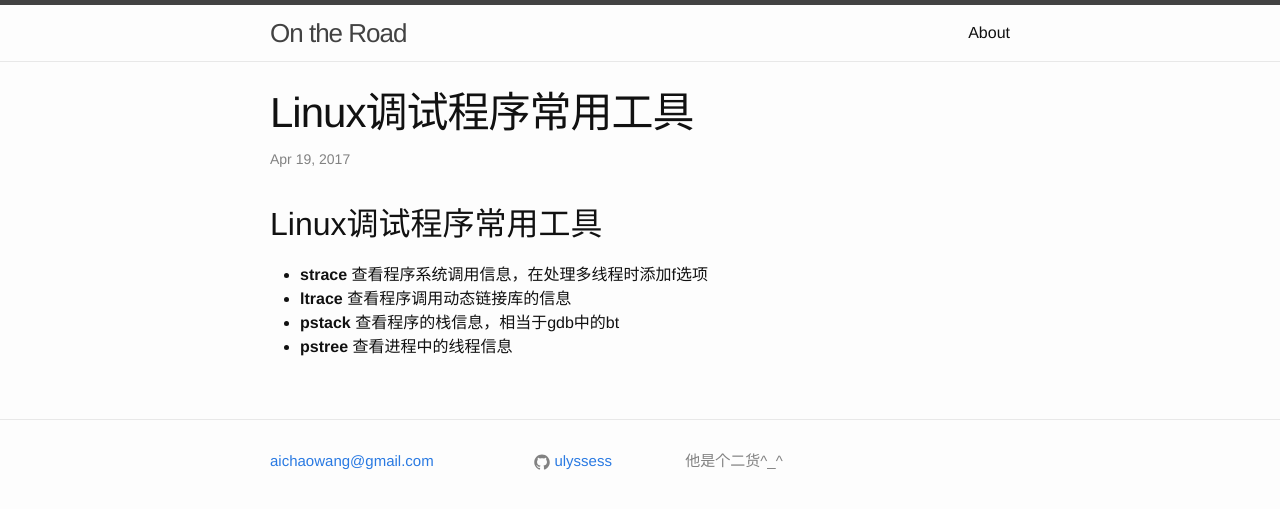
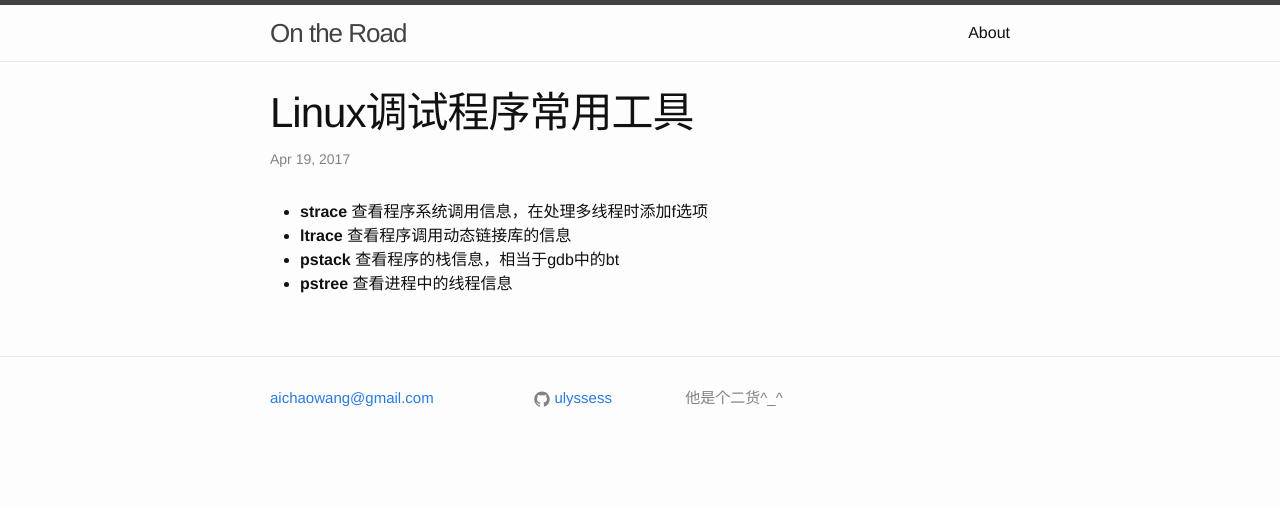
Before and after one commit to ulyssess/ulyssess.github.io, a Jekyll site: the page built from _posts/2017-04-19-Linux调试程序常用工具.markdown, in a window 1280 px wide. Shown: the top 509 px of the page. Built offline with Jekyll 4.4.1, drawn with Linux system fonts in a browser that asks for light colours.

Commit message:
去掉标题

```diff
--- a/_posts/2017-04-19-Linux调试程序常用工具.markdown
+++ b/_posts/2017-04-19-Linux调试程序常用工具.markdown
@@ -4,8 +4,6 @@ title:  "Linux调试程序常用工具"
 date:   2017-04-19 00:07:21
 ---
 
-## Linux调试程序常用工具
-
 *   **strace**  查看程序系统调用信息，在处理多线程时添加f选项
 *   **ltrace**  查看程序调用动态链接库的信息
 *   **pstack**  查看程序的栈信息，相当于gdb中的bt
```
